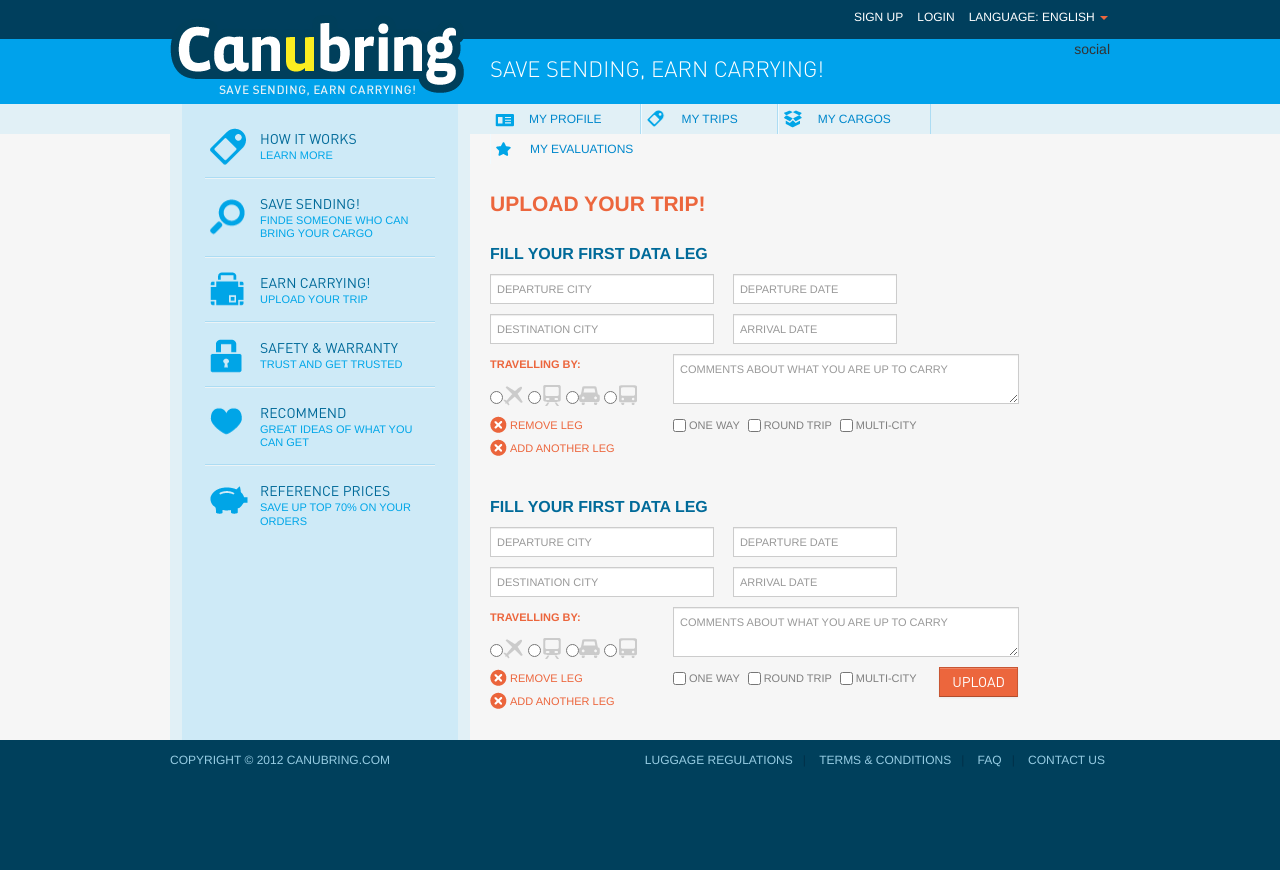
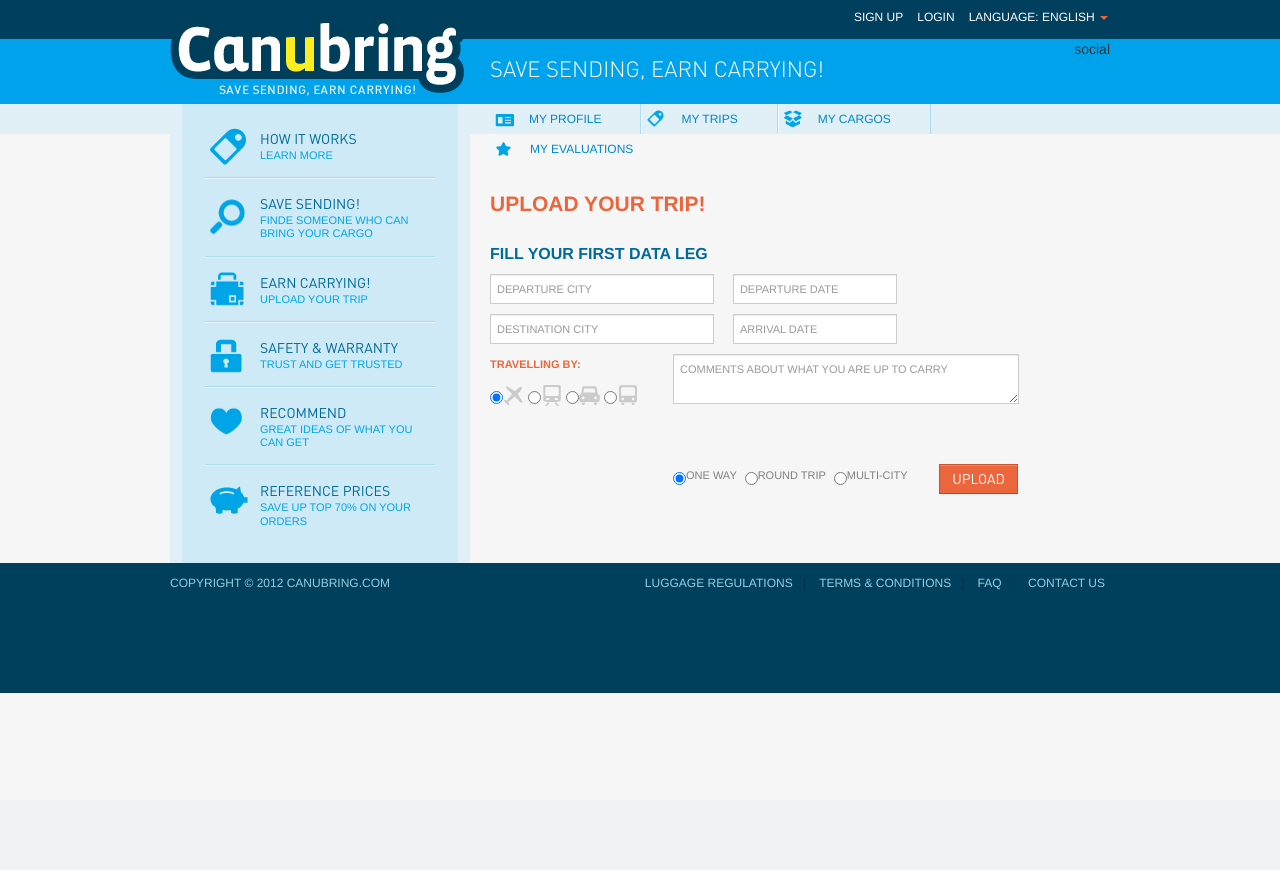
Before and after one commit to nabucosound/canubring, a Django app: a page that uses website/templates/new_trip.html in a window 1280 px wide. After the commit the page ends 693 px from the top, so only its background shows below. Run offline with Django 3.2, Linux system fonts and the light colour scheme; some libraries are stand-ins or nearby versions.

Commit message:
Trip legs management

```diff
--- a/website/templates/new_trip.html
+++ b/website/templates/new_trip.html
@@ -2,62 +2,76 @@
 
 {% block content %}
 
-<div class="upload-trip">
+<div id="trip-legs-container" class="upload-trip">
   <h2>Upload your trip!</h2>
   {% include "new_trip_leg.html" %}
-  {% include "new_trip_leg.html" with show_submit_btn='true' %}
-</div><!-- .upload-trip -->
+</div>
+
+<div id="manage-legs-container" class="upload-trip">
+  <div class="item-leg clearfix">
+    <form class="form-inline">
+      <div class="control-group">
+
+        <div class="travelling-by pull-left">
+          <p><a href="#" class="remove-leg" style="display:none">remove leg</a></p>
+          <p><a href="#" class="add-leg" style="display:none">add another leg</a></p>
+        </div>
+
+        <p id="submit-trip" class="submit-trip">
+          <label class="checkbox">
+            <input class="trip-type-radio" type="radio" name="trip-type" value="1" checked="checked">one way
+          </label>
+          <label class="checkbox">
+            <input class="trip-type-radio" type="radio" name="trip-type" value="2">round trip
+          </label>
+          <label class="checkbox">
+            <input class="trip-type-radio" type="radio" name="trip-type" value="3">multi-city
+          </label>
+
+          <a id="new-trip-submit-btn" class="new-trip-submit-btn btn btn-canubring-orange pull-right" href="#">Upload</a>
+        </p>
+
+      </div>
+    </form>
+  </div>
+</div>
 
 {% endblock %}
 
 {% block extra_js %}
-
-<!-- Google Places Autocomplete widget Js -->
-<script type="text/javascript" src="http://maps.googleapis.com/maps/api/js?libraries=places&sensor=false&language=es"></script>
-<script type="text/javascript" charset="utf-8">
-  //var input = document.getElementById('departure-city');
-  //var input2 = document.getElementById('destination-city');
-  var options = {
-    types: ['(cities)'],
-    // componentRestrictions: {country: 'fr'}
-  };
-  $('.city-input').each(function() {
-    autocomplete = new google.maps.places.Autocomplete(this, options);
-  })
-  //autocomplete = new google.maps.places.Autocomplete(input, options);
-  //autocomplete2 = new google.maps.places.Autocomplete(input2, options);
-</script>
-
-<script>
-  $(function() {
-    $(".datepicker").each(function() {
-      $(this).datepicker({ minDate: 0 });
-    })
-  });
-</script>
-
-<script src="{{ STATIC_URL }}js/utils.js"></script>
-<script type="text/javascript" charset="utf-8">
-  $(document).ready(function(){
-    $('#new-trip-submit-btn').click(function() {
-      var data = new Array()
-      $('form#new-trip-form').each(function() {
-        data.push($(this).serializeFormJSON());
+  <script type="text/javascript" src="http://maps.googleapis.com/maps/api/js?libraries=places&sensor=false&language=es"></script>
+  <script src="{{ STATIC_URL }}js/utils.js"></script>
+  <script src="{{ STATIC_URL }}js/new_trip.js"></script>
+  <script type="text/javascript" charset="utf-8">
+    $(document).ready(function(){
+      $('.trip-type-radio').click(function() {
+        var value = $(this).val();
+        if (value == 1) {
+          $('#trip-legs-container').find('.item-leg').slice(1).remove();
+          $('.travelling-by').find('a').hide();
+        }
+        if (value == 2) {
+          var legs = $('#trip-legs-container').find('.item-leg')
+          legs.slice(2).remove();
+          $('.travelling-by').find('a').hide();
+          if (legs.length == 1) {
+            $.get('/my/triplegform/', function(data) {
+              $('#trip-legs-container').append(data);
+              google_places_autocomplete_widget();
+            });
+          }
+        }
+        if (value == 3) {
+          var legs = $('#trip-legs-container').find('.item-leg')
+          if (legs.length == 1) {
+            $.get('/my/triplegform/', function(data) {
+              $('#trip-legs-container').append(data);
+              google_places_autocomplete_widget();
+            });
+          }
+          $('.travelling-by').find('a').show();
+        }
       })
-      $.ajax({
-        url: '/api/v1/trip/',
-        type: 'patch',
-        dataType: 'application/json',
-        contentType: 'application/json',
-        //data: JSON.stringify($('form#new-trip-form').serializeFormJSON()),
-        data: '{"objects": '+JSON.stringify(data)+'}',
-        complete: function(xhr, textStatus) {
-            //console.log(xhr.status);
-            window.location = "/my/trips/";
-        }
-      });
     });
-  })
-</script>
-
+  </script>
 {% endblock %}
--- a/website/templates/new_trip_leg.html
+++ b/website/templates/new_trip_leg.html
@@ -1,22 +1,25 @@
 <div class="item-leg clearfix">
   <h4>Fill your first data leg</h4>
+
   <form id="new-trip-form" class="form-inline" action="/api/v1/trip/" method="post" accept-charset="utf-8">
+
     <div class="control-group">
-      <!-- <input type="text" class="input-medium input-canubring" placeholder="origin country" /> -->
       <input type="text" name="departure_city" class="city-input input-large input-canubring" placeholder="departure city" />
       <input type="text" name="departure_dt" class="datepicker input-medium input-canubring" placeholder="departure date" />
     </div>
     <div class="control-group">
-      <!-- <input type="text" class="input-medium input-canubring" placeholder="destination country" /> -->
       <input type="text" name="destination_city" class="city-input input-large input-canubring" placeholder="destination city" />
       <input type="text" name="destination_dt" class="datepicker input-medium input-canubring" placeholder="arrival date" />
     </div>
+
     <input type="hidden" name="user" value="/api/v1/user/1/">
+
     <div class="control-group">
+
       <div class="travelling-by pull-left">
         <h5>Travelling by:</h5>
         <label class="checkbox">
-          <input type="radio" name="travelling_by" value="1"><img src="{{ STATIC_URL }}img/ico_plane.png">
+          <input type="radio" name="travelling_by" value="1" checked="checked"><img src="{{ STATIC_URL }}img/ico_plane.png">
         </label>
         <label class="checkbox">
           <input type="radio" name="travelling_by" value="2"><img src="{{ STATIC_URL }}img/ico_train.png">
@@ -27,24 +30,10 @@
         <label class="checkbox">
           <input type="radio" name="travelling_by" value="4"><img src="{{ STATIC_URL }}img/ico_bus.png">
         </label>
-        <p><a href="#" title="" class="remove-leg">remove leg</a></p>
-        <p><a href="#" title="" class="add-leg">add another leg</a></p>
       </div>
+
       <textarea name="comments" class="input-canubring" placeholder="Comments about what you are up to carry"></textarea>
-      <p class="submit-trip">
-        <label class="checkbox">
-          <input type="checkbox">one way
-        </label>
-        <label class="checkbox">
-          <input type="checkbox">round trip
-        </label>
-        <label class="checkbox">
-          <input type="checkbox">multi-city
-        </label>
-        {% if show_submit_btn %}
-        <a id="new-trip-submit-btn" class="btn btn-canubring-orange pull-right" href="#">Upload</a>
-        {% endif %}
-      </p>
     </div>
+
   </form>
 </div><!-- .item-leg -->
--- a/website/urls.py
+++ b/website/urls.py
@@ -1,4 +1,5 @@
 from django.conf.urls import patterns, url
+from django.views.generic import TemplateView
 
 
 urlpatterns = patterns('website.views',
@@ -20,6 +21,7 @@ urlpatterns = patterns('website.views',
         name='new_trip',
         kwargs = {'template': 'new_trip.html'}
     ),
+    url(r'^triplegform/', TemplateView.as_view(template_name="new_trip_leg.html"), name='trip_leg_form'),
     url(
         regex=r'^cargos/$',
         view='cargos',
```
Also changed, not shown: website/static/js/new_trip.js (added, +65 -0 lines).
